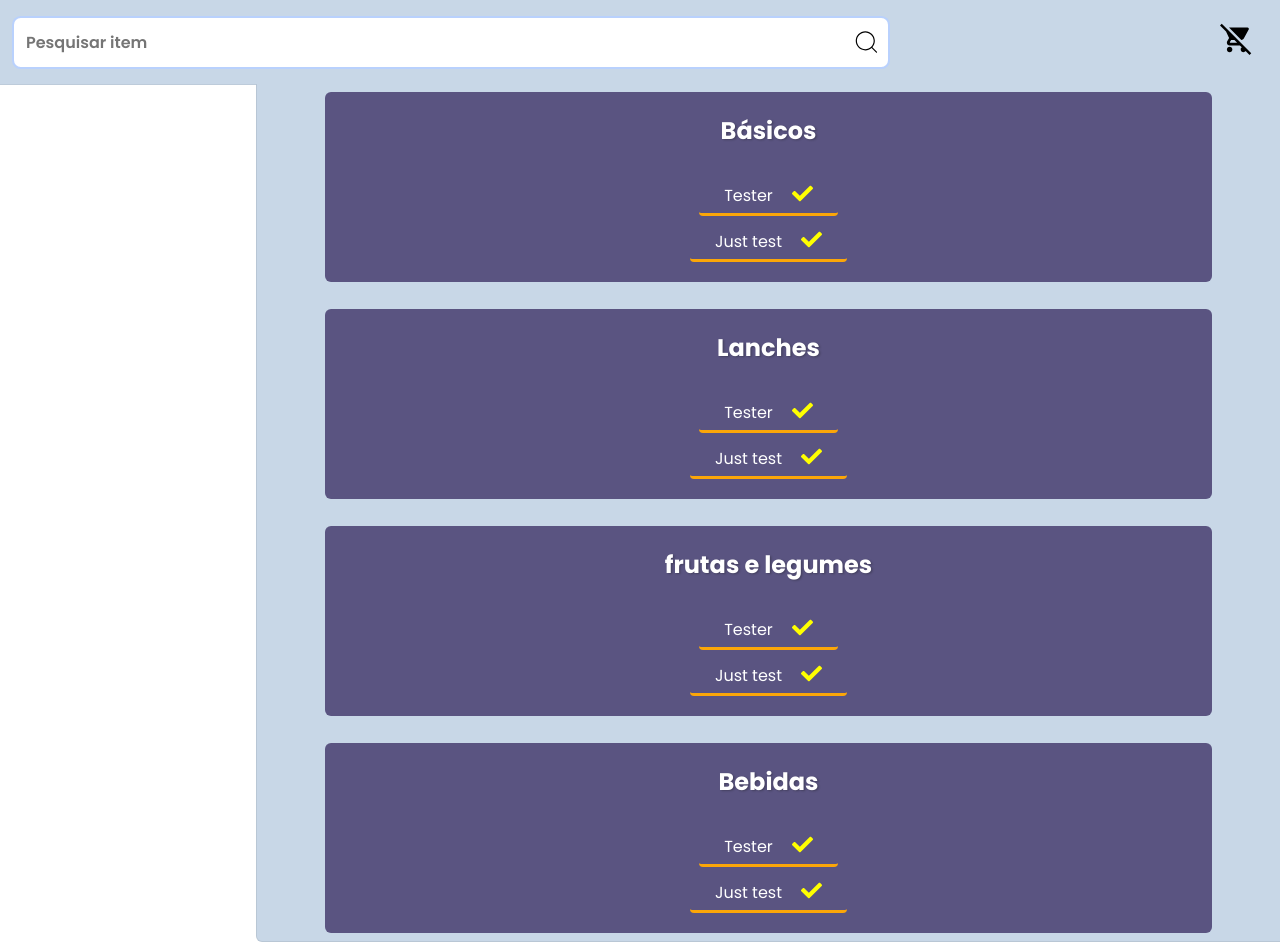
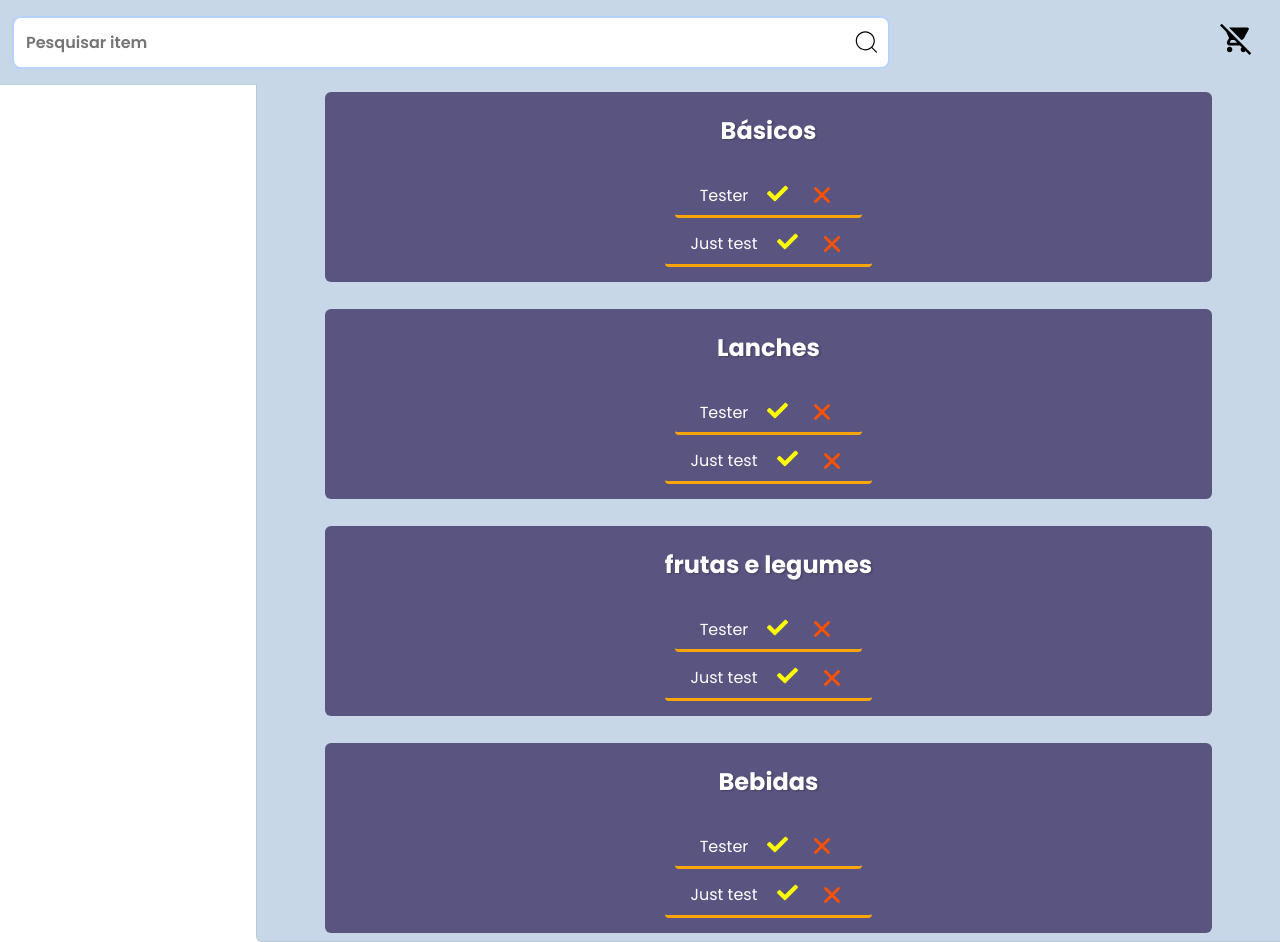
Before and after one commit to SantV7/list_supermarket, a React (Vite) app: page / in a window 1280 px wide. Both pictures are taken after a click on the element 1236 px from the left and 42 px from the top of the page. Built offline with nearby package versions, Linux system fonts and the light colour scheme.

Commit message:
I put the check icon and close icon

```diff
--- a/src/components/header/ListStructure.jsx
+++ b/src/components/header/ListStructure.jsx
@@ -1,6 +1,7 @@
 import React from 'react'
 import '../../styles/headerStyle/liststructure.css'
 import { FaCheck } from "react-icons/fa";
+import { IoClose } from "react-icons/io5";
 const ListStructure = () => {
 
     const listProducts = ['Tester', 'Just test']
@@ -9,7 +10,7 @@ const ListStructure = () => {
     return (
     <ul id='ul_list'>
         {listProducts.map((item) => (
-            <li>{item} <FaCheck size={21} id='check_icon' /></li>
+            <li>{item} <FaCheck size={21} id='check_icon' /> <IoClose id='close_item_list_icon' size={30} /></li>
         ))}
     </ul>
   )
--- a/src/styles/headerStyle/liststructure.css
+++ b/src/styles/headerStyle/liststructure.css
@@ -20,3 +20,9 @@
     color: yellow;
     cursor: pointer;
 }
+
+#ul_list  > li > #close_item_list_icon {
+    color: rgb(255, 81, 0);
+    cursor: pointer;
+    margin-top: -2.45px;
+}
```
